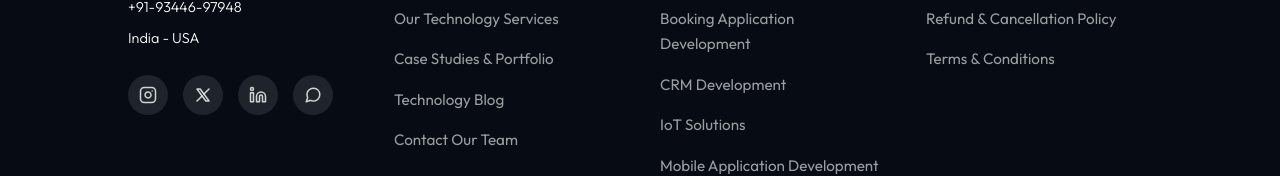
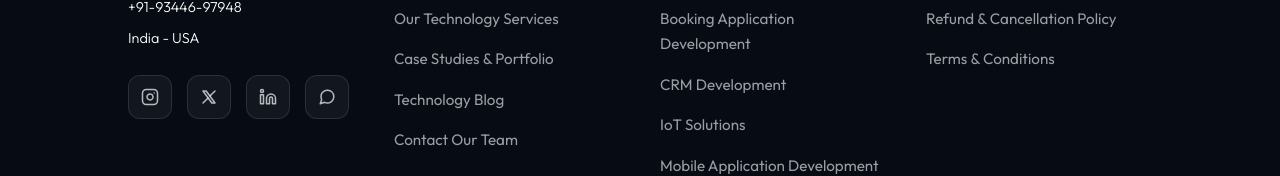
Before and after one commit to bizoraedge-com/Biz, a Next.js app: page /quote in a window 1280 px wide. Shown: the part 1251-1427 px from the top of the page. Built offline with nearby package versions, Linux system fonts and the light colour scheme.

Commit message:
style(footer): enhance social icons with premium button styling

```diff
--- a/src/components/common/Footer.module.css
+++ b/src/components/common/Footer.module.css
@@ -126,22 +126,25 @@
 }
 
 .socialIcon {
-    width: 40px;
-    height: 40px;
-    border-radius: 50%;
-    background: rgba(255, 255, 255, 0.1);
+    width: 44px;
+    height: 44px;
+    border-radius: 12px;
+    background: rgba(255, 255, 255, 0.05);
+    border: 1px solid rgba(255, 255, 255, 0.1);
     display: flex;
     align-items: center;
     justify-content: center;
-    color: rgba(255, 255, 255, 0.8);
+    color: rgba(255, 255, 255, 0.7);
     text-decoration: none;
-    transition: all 0.3s ease;
+    transition: all 0.3s cubic-bezier(0.175, 0.885, 0.32, 1.275);
 }
 
 .socialIcon:hover {
-    background: rgba(255, 255, 255, 0.2);
-    color: #fff;
-    transform: translateY(-3px);
+    background: rgba(255, 255, 255, 1);
+    color: var(--color-background-dark);
+    transform: translateY(-4px);
+    box-shadow: 0 10px 20px rgba(255, 255, 255, 0.15);
+    border-color: rgba(255, 255, 255, 1);
 }
 
 
```
